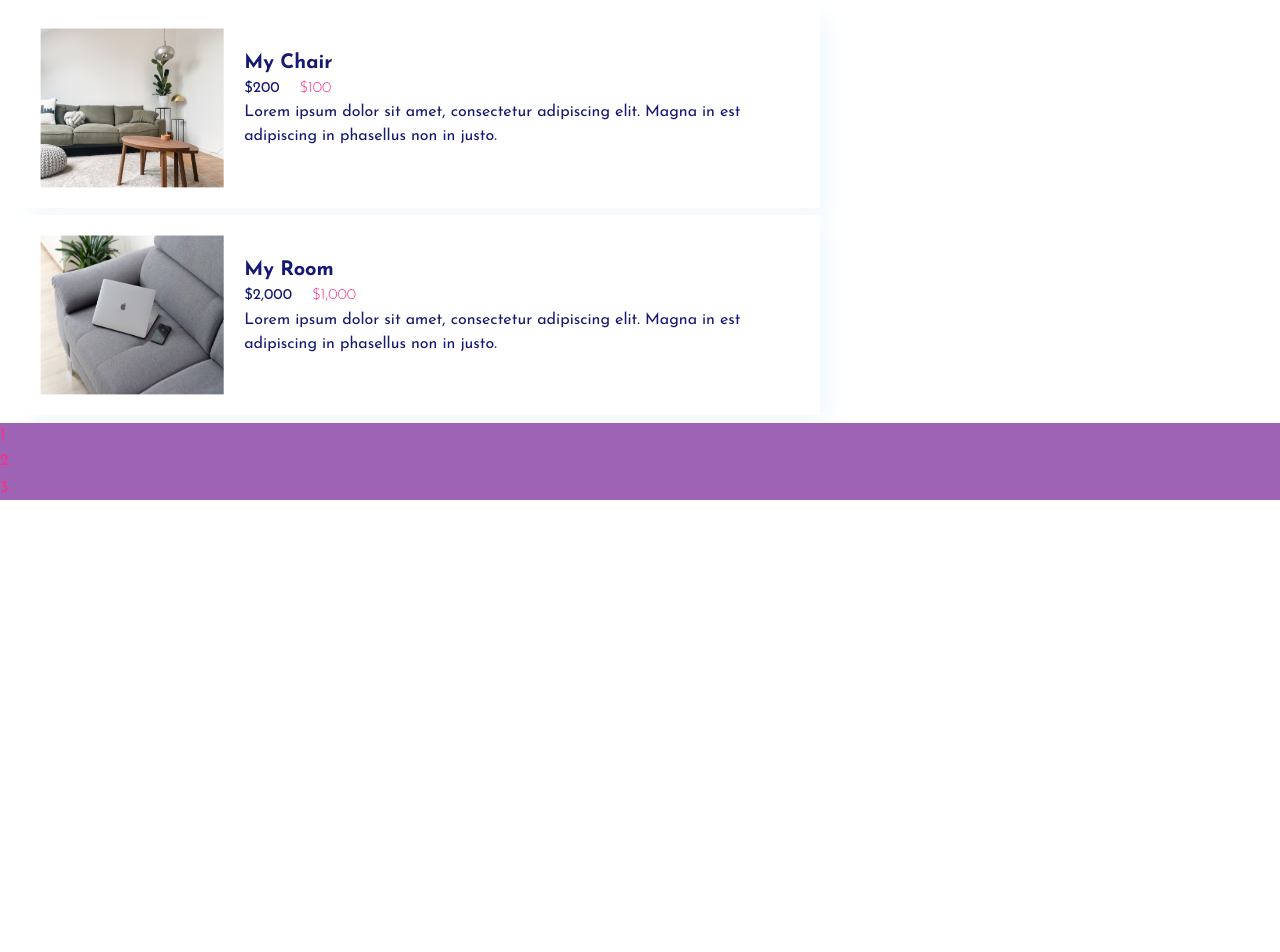
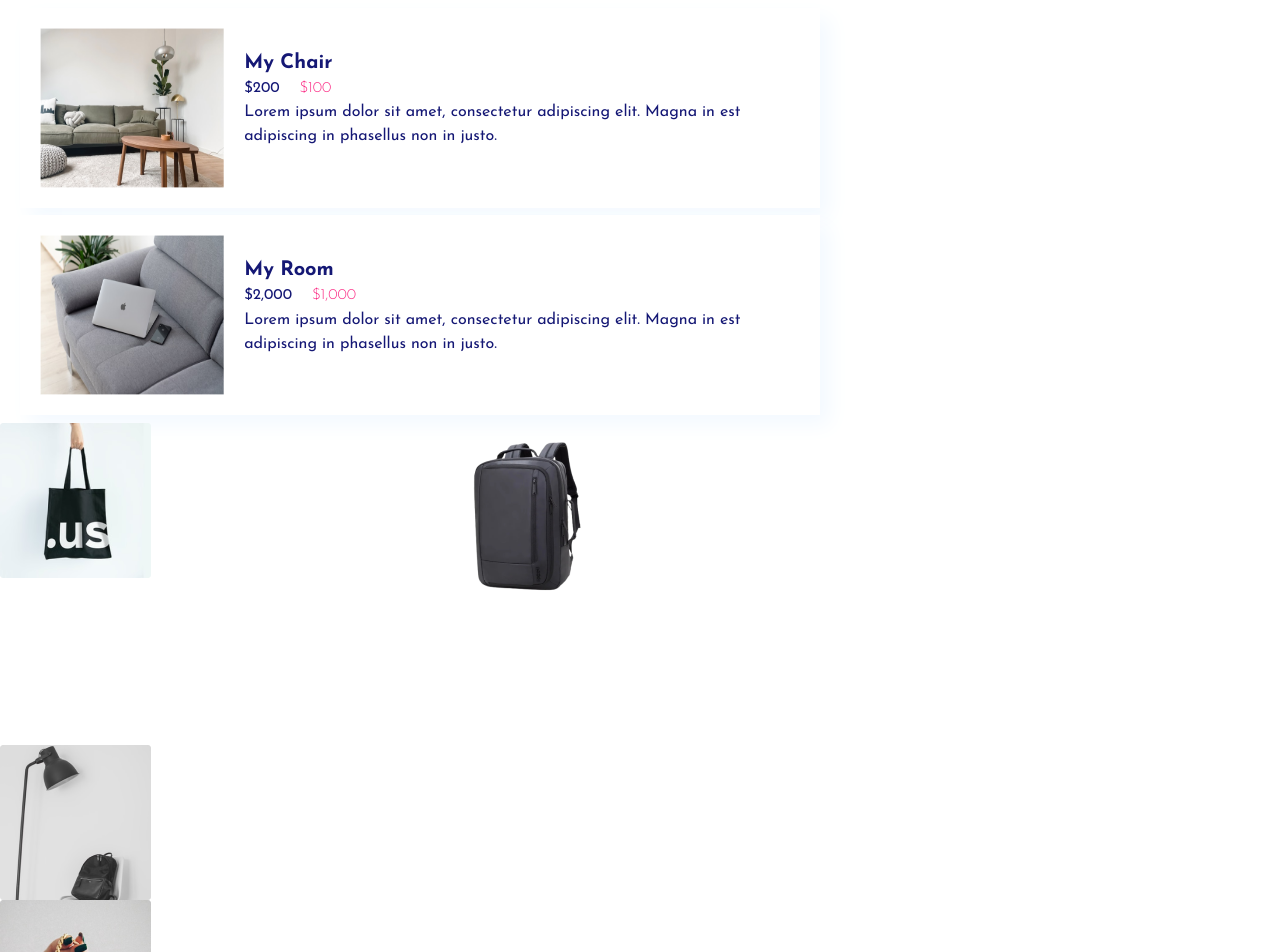
Before and after one commit to AOMuiz/salaficommerce, a React (Create React App) app: page / in a window 1280 px wide. Shown: the top 952 px of the page. Before the commit the page ends 800 px from the top, so only its background shows below. Built offline with nearby package versions, Linux system fonts and the light colour scheme.

Commit message:
remove unecessary imports

```diff
--- a/src/App.js
+++ b/src/App.js
@@ -1,7 +1,4 @@
 import GlobalStyle from "./constants/styles/global";
-import cantileverChair from "./assets/images/cantileverChair.png";
-import comfortHandy from "./assets/images/comfortHandyChair.png";
-import Navbar from "./components/nav";
 import FashionItemCard from "./components/cards/FashionItemCard";
 import image from "./assets/images/rect.png";
 import image2 from "./assets/images/rect-2.png";
@@ -36,7 +33,7 @@ function App() {
         />
       </div>
       <div>
-        <ProductDetailsCard url={bag} url1={bag1} url1={bag2} url1={bag3} />
+        <ProductDetailsCard url={bag} url1={bag1} url2={bag2} url3={bag3} />
       </div>
     </>
   );
--- a/src/components/cards/FeatureCard.js
+++ b/src/components/cards/FeatureCard.js
@@ -1,4 +1,3 @@
-import react from "react";
 import styled from "styled-components";
 import { colors } from "../../constants/colors";
 
--- a/src/components/cards/OfferCard.js
+++ b/src/components/cards/OfferCard.js
@@ -1,4 +1,3 @@
-import react from "react";
 import styled from "styled-components";
 import { colors } from "../../constants/colors";
 
--- a/src/components/cards/ProductDetailsCard.js
+++ b/src/components/cards/ProductDetailsCard.js
@@ -1,31 +1,30 @@
-import React from "react";
 import { colors } from "../../constants/colors";
 import styled from "styled-components";
 
 const ProductDetailsCard = ({ url, url1, url2, url3 }) => {
   return (
-    <CardContainer className="grid grid-cols-3 gap-1">
-      <div className="grid grid-rows-3 gap-1">
-        <div>1</div>
-        <div>2</div>
-        <div>3</div>
+    // <CardContainer className="grid grid-cols-3 gap-1">
+    //   <div className="grid grid-rows-3 gap-1">
+    //     <div>1</div>
+    //     <div>2</div>
+    //     <div>3</div>
+    //   </div>
+    // </CardContainer>
+
+    <div className="grid grid-cols-3 gap-5">
+      <div className="grid grid-rows-3 gap-5">
+        <div>
+          <img src={url1} alt="" />
+        </div>
+        <div>
+          <img src={url2} alt="" />
+          <img src={url3} alt="" />
+        </div>
       </div>
-    </CardContainer>
-
-    // <div className="grid grid-cols-3 gap-5">
-    //   <div className="grid grid-rows-3 gap-5">
-    //     <div>
-    //       <img src={url1} alt="" />
-    //     </div>
-    //     <div>
-    //       <img src={url2} alt="" />
-    //       <img src={url3} alt="" />
-    //     </div>
-    //   </div>
-    //   <img src={url} alt="" />
-    //   <div></div>
-    //   <div>3</div>
-    // </div>
+      <img src={url} alt="" />
+      <div></div>
+      <div>3</div>
+    </div>
   );
 };
 
--- a/src/components/cards/ShopGridCard.js
+++ b/src/components/cards/ShopGridCard.js
@@ -1,4 +1,3 @@
-import react from "react";
 import { colors } from "../../constants/colors";
 import styled from "styled-components";
 
```
